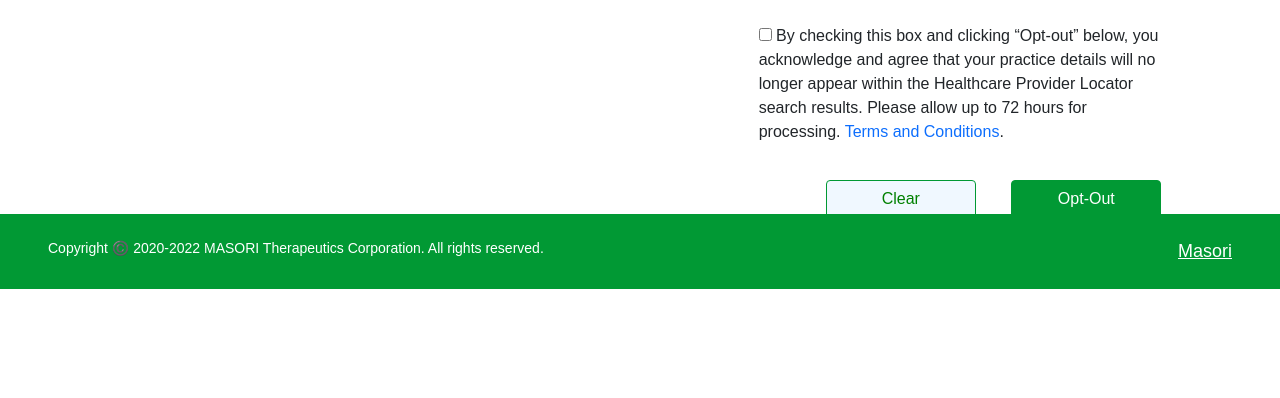
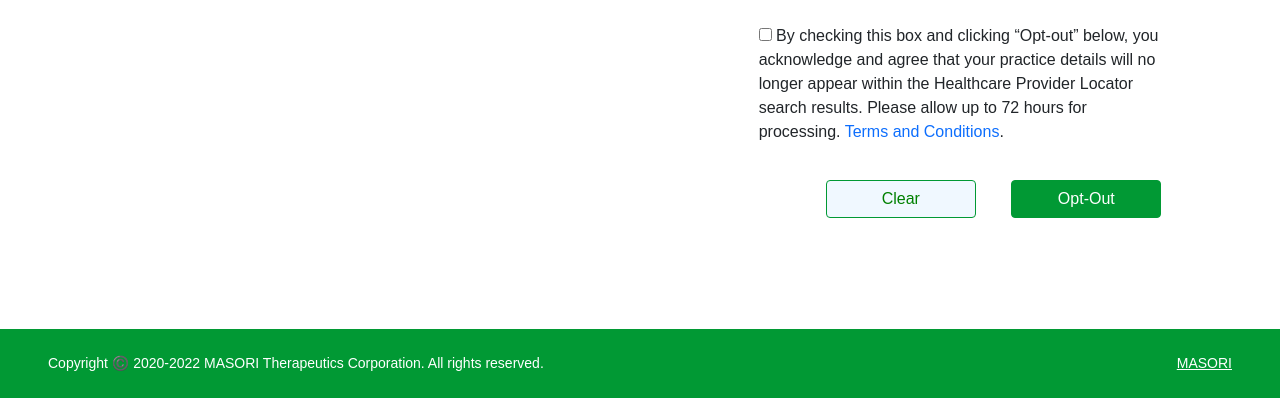
Before and after one commit to ArunAnbu2001/HCPFinderPanel, a Flask app: template templates/optout.html in a window 1280 px wide. Shown: the part 511-909 px from the top of the page. Before the commit the page ends 800 px from the top, so only its background shows below. Run offline with Flask 2, Linux system fonts and the light colour scheme; the template is opened without the code that fills it, so the values that code supplies are empty; some libraries are stand-ins or nearby versions; some web fonts are replaced.

Commit message:
Update optout.html

```diff
--- a/templates/optout.html
+++ b/templates/optout.html
@@ -141,12 +141,12 @@
                 </div>
             </div>
         </div>
-        <div style="position: fixed;width:100%;bottom:0;" class="d-flex flex-column flex-md-row text-center text-md-start justify-content-between py-4 px-4 px-xl-5 bg-primary">
+        <div style="width:100%;bottom:0;" class="d-flex flex-column flex-md-row text-center text-md-start justify-content-between py-4 px-4 px-xl-5 bg-primary">
             <!-- Right -->
             <div style="color: white;font-size: 14px;">Copyright ©️ 2020-2022 MASORI Therapeutics Corporation. All rights reserved.
                 <br>
             </div>
-            <a href="#" style="color: white;font-size: 18px;">Masori
+            <a href="https://masori.com/" style="color: white;font-size: 14px;">MASORI
                 <br>
             </a>
 
```
